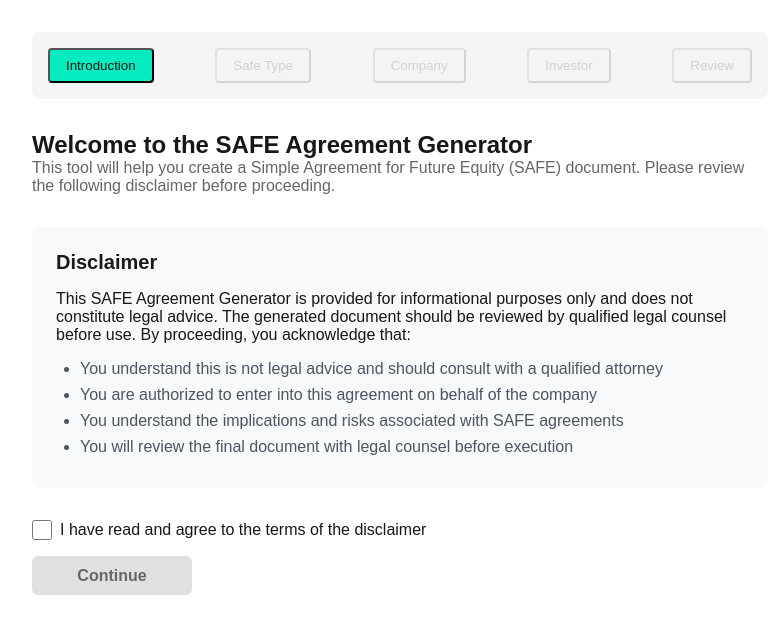
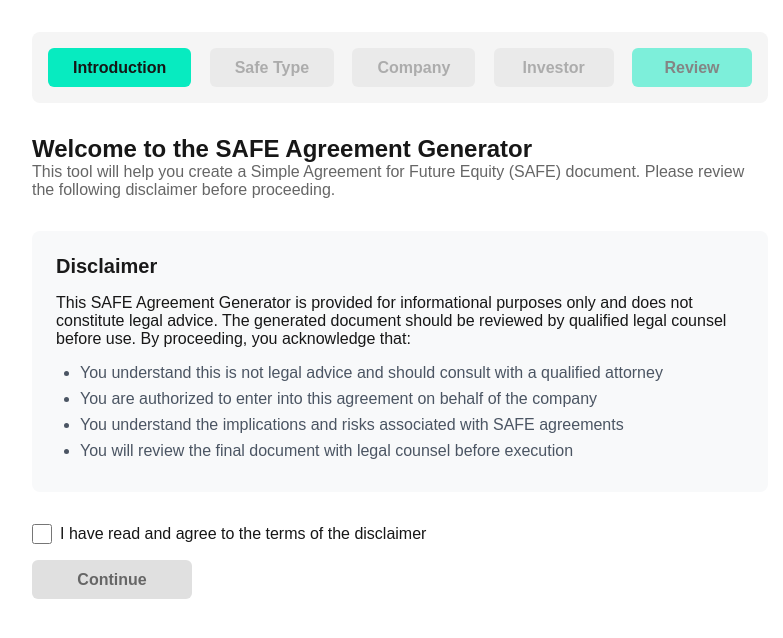
Before and after one commit to Ariels713/safenotegen, a Next.js app: page / in a window 1280 px wide. Shown: the top 638 px of the page, without its empty margins (240-1023 px from the left). Built offline with nearby package versions, Linux system fonts and the light colour scheme.

Commit message:
adding safe step valdiation

```diff
--- a/src/components/SafeForm/SafeForm.module.css
+++ b/src/components/SafeForm/SafeForm.module.css
@@ -24,7 +24,8 @@
 .autofillInvoiceButton:focus,
 .addItemBtn:focus,
 .removeBtn:focus,
-.shippingButton:focus {
+.shippingButton:focus,
+.navItem:focus {
 	border-color: #00a688;
 	box-shadow: 0 0 0 2px rgba(0, 166, 136, 0.2);
 	outline: none;
@@ -35,7 +36,8 @@
 .autofillInvoiceButton:active,
 .addItemBtn:active,
 .removeBtn:active,
-.shippingButton:active {
+.shippingButton:active,
+.navItem:active {
 	background: #00a688;
 	color: white;
 }
@@ -65,7 +67,8 @@
 .autofillInvoiceButton,
 .addItemBtn,
 .removeBtn,
-.shippingButton {
+.shippingButton,
+.navItem {
 	transition: all 0.2s ease;
 	border: 1px solid transparent;
 }
@@ -115,15 +118,28 @@
 }
 
 .navItem {
-	padding: 0.5rem 1rem;
+	padding: 0.6rem 1.5rem;
 	cursor: pointer;
-	border-radius: 4px;
+	border-radius: 6px;
 	transition: all 0.2s ease;
+	font-size: 1rem;
+	font-weight: 600;
+	background: #e0e0e0;
+	color: #666;
+	min-width: 120px;
+	text-align: center;
 }
 
-.navItem.active {
+.navItem.active,
+.navItem.validated,
+.navItem.nextEnabled {
 	background: #07ebc0;
 	color: #151716;
+}
+
+.navItem:not(.disabled):hover {
+	background: #00a688;
+	color: white;
 }
 
 .navItem.disabled {
--- a/src/components/SafeForm/SafeForm.tsx
+++ b/src/components/SafeForm/SafeForm.tsx
@@ -74,12 +74,16 @@ export default function SafeForm() {
 						isCurrentStep ||
 						isPreviousStep ||
 						(isNextStep && isStepValid(state.currentStep))
+					const isValidated = isStepValid(step.id)
+					const isNextEnabled = isNextStep && isStepValid(state.currentStep)
 
 					return (
 						<button
 							key={step.id}
 							className={`${styles.navItem} ${
 								isCurrentStep ? styles.active : ''
+							} ${isValidated ? styles.validated : ''} ${
+								isNextEnabled ? styles.nextEnabled : ''
 							} ${!isEnabled ? styles.disabled : ''}`}
 							onClick={() => {
 								if (isEnabled) {
```
